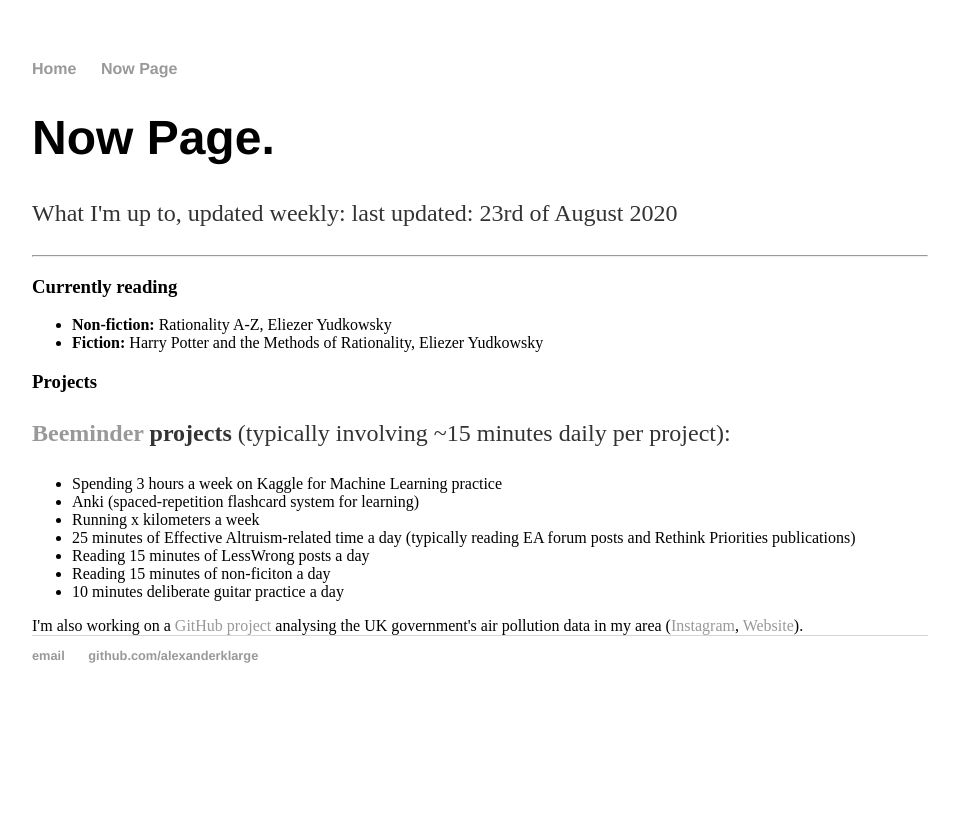
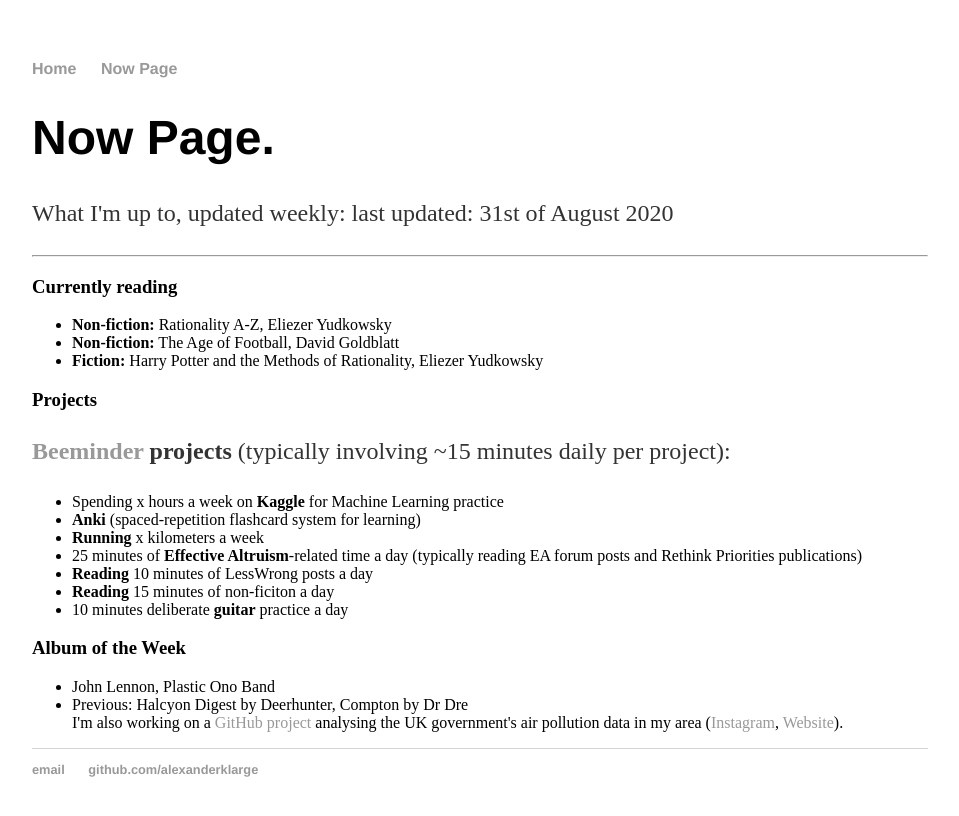
Before and after one commit to alexanderklarge/alexanderklarge.github.io, a Jekyll site: the page built from nowpage/index.html, in a window 1280 px wide. Shown: the top 816 px of the page, without its empty margins (160-1119 px from the left). Built offline with Jekyll 4.4.1, drawn with Linux system fonts in a browser that asks for light colours.

Commit message:
Weekly update

```diff
--- a/nowpage/index.html
+++ b/nowpage/index.html
@@ -4,25 +4,31 @@
 ---
 <div class="blurb">
 	<h1>Now Page.</h1>
-	<p>What I'm up to, updated weekly: last updated: 23rd of August 2020</p>
+	<p>What I'm up to, updated weekly: last updated: 31st of August 2020</p>
 </div><!-- /.blurb -->
 <hr>
 <h3>Currently reading</h3>
 <ul>
 	<li><b>Non-fiction:</b> Rationality A-Z, Eliezer Yudkowsky</li>
+	<li><b>Non-fiction:</b> The Age of Football, David Goldblatt</li>
 	<li><b>Fiction:</b> Harry Potter and the Methods of Rationality, Eliezer Yudkowsky</li>
 </ul>
 <h3>Projects</h3>
 
 <p><b><a href="https://www.beeminder.com/alexanderklarge">Beeminder</a> projects</b> (typically involving ~15 minutes daily per project):</p>
 <ul>
-	<li>Spending 3 hours a week on Kaggle for Machine Learning practice</li>
-	<li>Anki (spaced-repetition flashcard system for learning)</li>
-	<li>Running x kilometers a week</li>
-	<li>25 minutes of Effective Altruism-related time a day (typically reading EA forum posts and Rethink Priorities publications)</li>
-	<li>Reading 15 minutes of LessWrong posts a day</li>
-	<li>Reading 15 minutes of non-ficiton a day</li>
-	<li>10 minutes deliberate guitar practice a day</li>
+	<li>Spending x hours a week on <b>Kaggle</b> for Machine Learning practice</li>
+	<li><b>Anki</b> (spaced-repetition flashcard system for learning)</li>
+	<li><b>Running</b> x kilometers a week</li>
+	<li>25 minutes of <b>Effective Altruism</b>-related time a day (typically reading EA forum posts and Rethink Priorities publications)</li>
+	<li><b>Reading</b> 10 minutes of LessWrong posts a day</li>
+	<li><b>Reading</b> 15 minutes of non-ficiton a day</li>
+	<li>10 minutes deliberate <b>guitar</b> practice a day</li>
 </ul>
 
+<h3>Album of the Week</h3>
+<ul>
+	<li>John Lennon, Plastic Ono Band</li>
+	<li>Previous: Halcyon Digest by Deerhunter, Compton by Dr Dre</li>
+
 I'm also working on a <a href="https://github.com/alexanderklarge/DerbyAirPollution">GitHub project</a> analysing the UK government's air pollution data in my area (<a href="https://www.instagram.com/derbyairpollution/">Instagram</a>, <a href="https://derbyairpollution.co.uk/">Website</a>).
```
